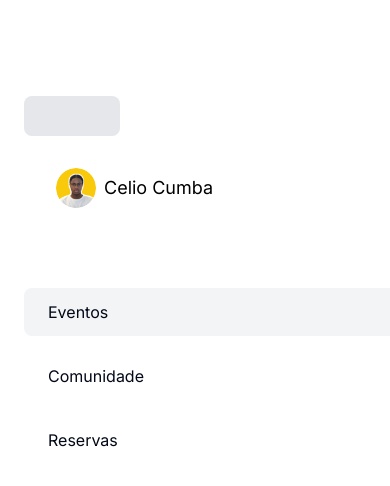
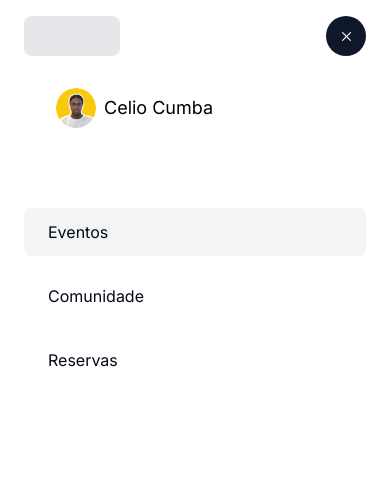
Before and after one commit to CelioJoaquimCumba/even-ti, a Next.js app: page /events in a window 390 px wide. Shown: the top 486 px of the page. Built offline with nearby package versions, Linux system fonts and the light colour scheme.

Commit message:
feat: make nav-bar responsive

```diff
--- a/src/app/components/atoms/nav-item.tsx
+++ b/src/app/components/atoms/nav-item.tsx
@@ -13,7 +13,7 @@ export default function NavItem ({selected = false, label='nav-item', path}: Nav
     const [state, setState] = useState<state>(selected ? 'selected' : 'default')
     return (
         <Link href={path}>
-            <li className={`flex  px-6 py-3 rounded-lg ${state === 'selected' || state === 'hover' ? "bg-gray-100" : "bg-white"}`} onMouseEnter={() => state === 'default' && setState('hover')} onMouseLeave={() => state === 'hover' && setState('default')}>
+            <li className={`flex px-6 py-3 rounded-lg ${state === 'selected' || state === 'hover' ? "bg-gray-100" : "bg-white"}`} onMouseEnter={() => state === 'default' && setState('hover')} onMouseLeave={() => state === 'hover' && setState('default')}>
                 {label}
             </li>
         </Link>
--- a/src/app/components/atoms/profile-nav-item.tsx
+++ b/src/app/components/atoms/profile-nav-item.tsx
@@ -7,10 +7,10 @@ import { useState } from "react"
 export default function ProfileNavItem () {
     const [isOpen, setIsOpen] = useState(false)
     return (
-        <div className={`flex flex-row px-8 py-4 justify-between w-96 rounded-lg cursor-pointer ${isOpen ? "bg-gray-100" : "bg-white"}`} onMouseEnter={() => setIsOpen(true)} onMouseLeave={() => setIsOpen(false)}>
+        <div className={`flex flex-row px-8 py-4 justify-between rounded-lg cursor-pointer ${isOpen ? "bg-gray-100" : "bg-white"}`} onMouseEnter={() => setIsOpen(true)} onMouseLeave={() => setIsOpen(false)}>
             <div className="flex flex-row justify-center items-center space-x-2">
                 <Image src={Profile} width={40} height={40} alt="profile" className="w-10 h-10 rounded-full" />
-                <span className="text-lg text-black font-normal ">Celio Cumba</span>
+                <span className="text-lg text-black font-normal whitespace-nowrap ">Celio Cumba</span>
             </div>
         </div>
     )
--- a/src/app/components/atoms/sidebar-button.tsx
+++ b/src/app/components/atoms/sidebar-button.tsx
@@ -1,5 +1,5 @@
 import { Button } from "./button";
-import { ChevronLeftIcon, ChevronRightIcon } from '@radix-ui/react-icons'
+import { ChevronLeftIcon, ChevronRightIcon, Cross2Icon, HamburgerMenuIcon } from '@radix-ui/react-icons'
 import { cn } from "@/lib/utils"
 
 interface SideBarButtonProps {
@@ -10,9 +10,14 @@ interface SideBarButtonProps {
 export default function SideBarButton ({className, isOpen, onClick}: SideBarButtonProps) {
     const handleClick = () => onClick && onClick()
     return (
-        <Button variant={'default'} size={'icon'} className={cn("rounded-full", className)} onClick={handleClick}>
-            {isOpen ? <ChevronLeftIcon /> : <ChevronRightIcon />}
-        </Button>
+        <div className="flex">
+            <Button variant={'default'} size={'icon'} className={cn("rounded-full hidden md:flex", className)} onClick={handleClick}>
+                {isOpen ? <ChevronLeftIcon /> : <ChevronRightIcon />}
+            </Button>
+            <Button variant={'default'} size={'icon'} className={cn("rounded-full flex md:hidden", className)} onClick={handleClick}>
+                {isOpen ? <Cross2Icon /> : <HamburgerMenuIcon />}
+            </Button>
+        </div>
     )
 
 }
--- a/src/app/components/molecules/nav-bar.tsx
+++ b/src/app/components/molecules/nav-bar.tsx
@@ -5,6 +5,7 @@ import NavItem from "../atoms/nav-item";
 import SideBarButton from "../atoms/sidebar-button";
 import { useState } from "react";
 import { usePathname } from "next/navigation";
+import { Cross2Icon } from '@radix-ui/react-icons'
 
 const navItems = [
     {
@@ -26,11 +27,15 @@ export default function NavBar () {
     const toggleOpen = () => setIsOpen(!isOpen)
     const path = usePathname()
     return(
-        <nav className="flex relative flex-col px-6 py-8 space-y-16">
-            <SideBarButton className="absolute -right-4 " isOpen={isOpen} onClick={toggleOpen}/>
-            <section className={`flex flex-col space-y-4 ${!isOpen && "hidden"}`}>
-                <div className="bg-gray-200 w-24 h-10 rounded-lg"></div>
-                <ProfileNavItem />
+        <nav className={`flex ${isOpen ? "bg-background absolute w-full h-full" : 'static h-fit'}  md:relative md:w-fit flex-col px-6 py-4 md:py-8 space-y-16`}>
+            <section className={`flex flex-col space-y-4`}>
+                <div className="flex w-full justify-between">
+                    <div className={`bg-gray-200 w-24 h-10 rounded-lg ${!isOpen && "hidden"}`}></div>
+                    <SideBarButton className={`md:absolute -right-4`} isOpen={isOpen} onClick={toggleOpen}/>
+                </div>
+                <div className={`${!isOpen && "hidden"}`}>
+                    <ProfileNavItem />
+                </div>
             </section>
             <ul className={`flex flex-col space-y-4 overflow-y-auto ${!isOpen && "hidden"}`}>
                 { navItems.map((item) => <NavItem key={item.label} label={item.label} path={item.path} selected={path === item.path} />) }
--- a/src/app/layout.tsx
+++ b/src/app/layout.tsx
@@ -11,7 +11,7 @@ const inter = Inter({ subsets: ['latin'] });
 const LayoutContent: React.FC<{ children: React.ReactNode }> = ({ children }) => {
   const { title } = useTitle();
   return (
-    <div className={`flex flex-row overflow-hidden ${inter.className}`}>
+    <div className={`flex flex-col md:flex-row overflow-hidden ${inter.className}`}>
       <NavBar />
       <div className="flex flex-col py-8 px-6 bg-gray-100 overflow-y-auto w-full space-y-6">
         <h1 className="text-2xl text-gray-700">{title}</h1>
```
